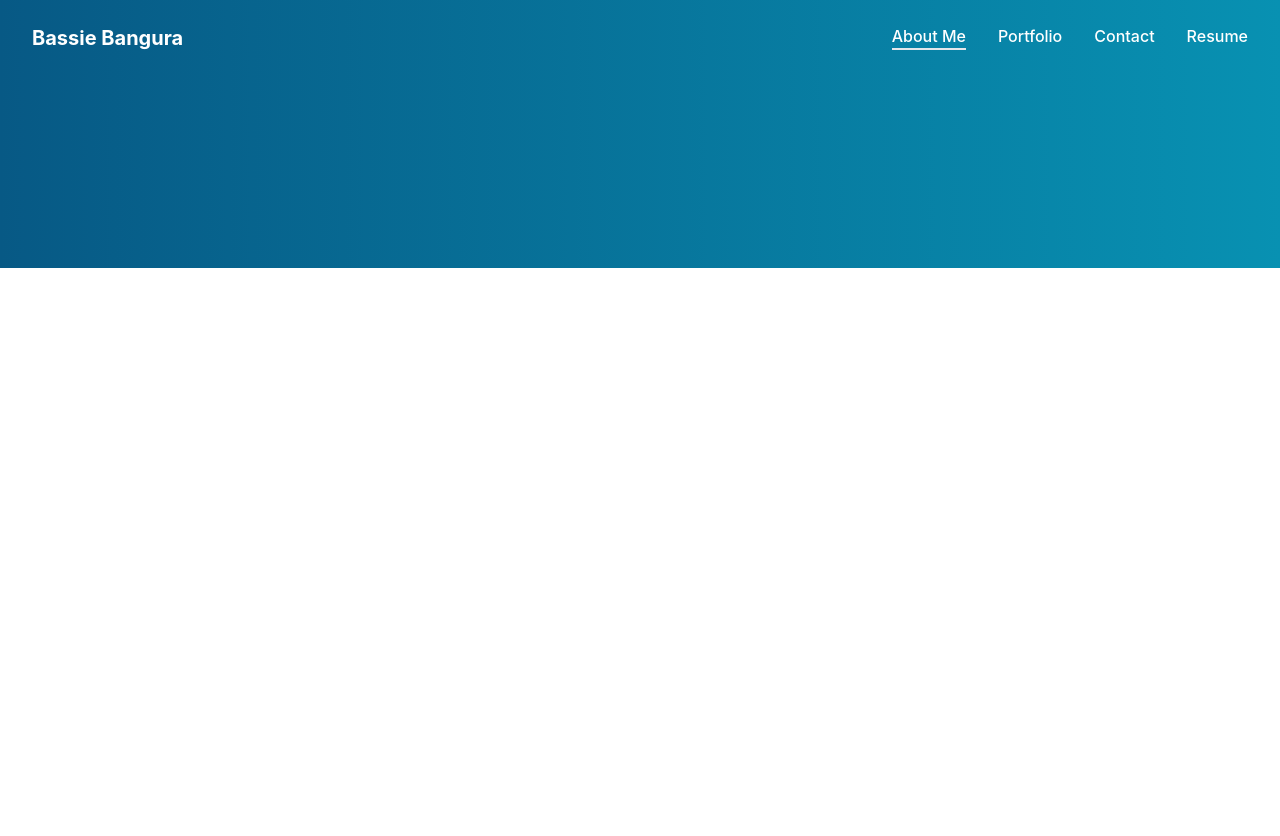
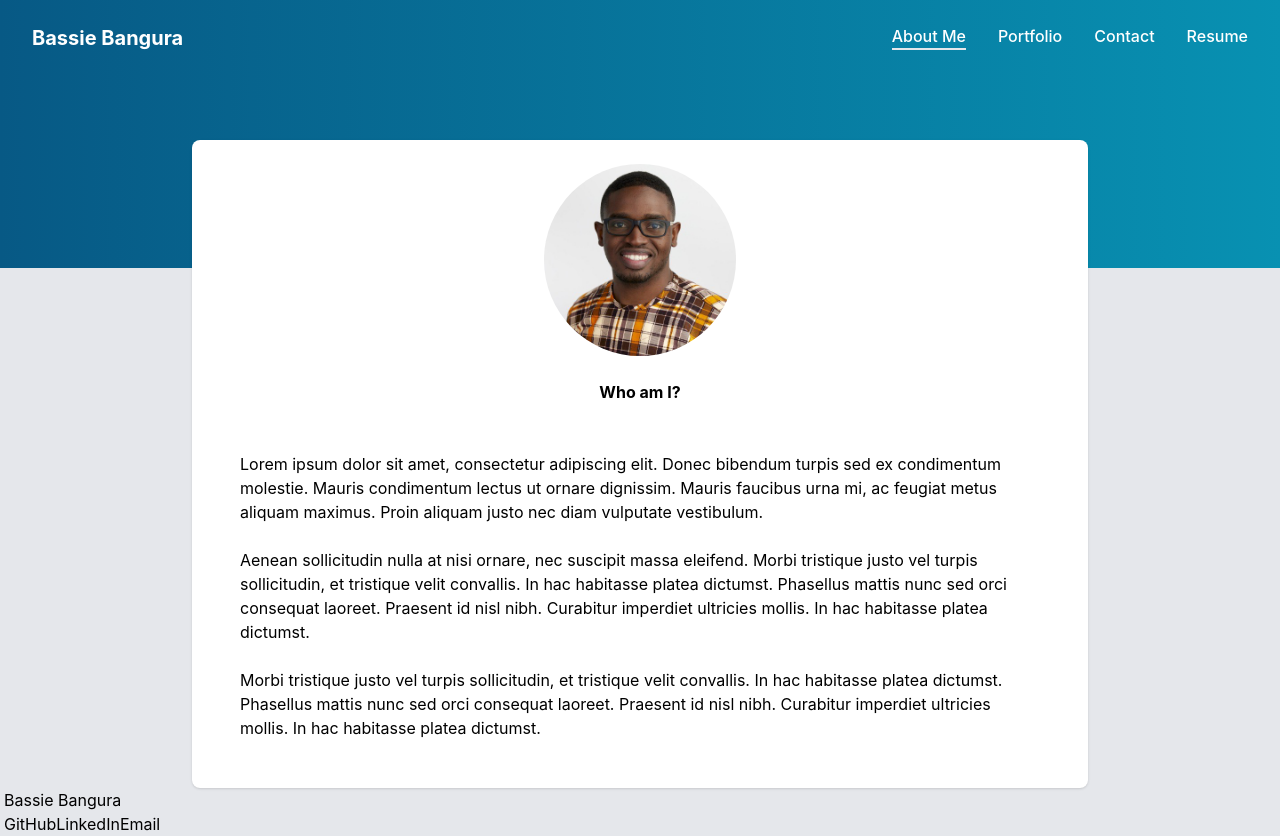
Before and after one commit to bassiebangura/react-portfolio, a React (Create React App) app: page / in a window 1280 px wide. Before the commit the page ends 800 px from the top, so only its background shows below. Built offline with nearby package versions, Linux system fonts and the light colour scheme.

Commit message:
Add about me section

```diff
--- a/public/index.html
+++ b/public/index.html
@@ -1,5 +1,5 @@
 <!DOCTYPE html>
-<html lang="en">
+<html lang="en" class="h-full bg-gray-200">
   <head>
     <meta charset="utf-8" />
     <link rel="icon" href="%PUBLIC_URL%/favicon.ico" />
@@ -26,7 +26,7 @@
     -->
     <title>React App</title>
   </head>
-  <body>
+  <body class="h-full">
     <noscript>You need to enable JavaScript to run this app.</noscript>
     <div id="root"></div>
     <!--
--- a/src/App.js
+++ b/src/App.js
@@ -1,6 +1,10 @@
 import './App.css';
 import React, {useState} from 'react';
 import Header from './components/header';
+import About from './components/about';
+import Contact from './components/contact';
+import Footer from './components/footer';
+
 
 function App() {
   //about me is the default page
@@ -12,8 +16,15 @@ function App() {
   ];
   const [currentTitle, setCurrentTitle] = useState(navItems[0].title);
   return (
-    <div>
-       <Header navItems={navItems} currentTitle={currentTitle} setCurrentTitle={setCurrentTitle}/>
+    <div className='flex flex-col h-full bg-gray-200'>
+      <Header navItems={navItems} currentTitle={currentTitle} setCurrentTitle={setCurrentTitle} />
+      <main>
+        {currentTitle === 'About Me' && <About />}
+        {currentTitle === 'Contact' && <Contact />}
+        {/* {currentTitle === 'Resume' && <Resume />} */}
+        {/* {currentTitle === 'Portfolio' && <Portfolio />} */}
+      </main>
+      <Footer />
     </div>
   );
 }
--- a/src/components/about/index.js
+++ b/src/components/about/index.js
@@ -0,0 +1,43 @@
+import React from 'react';
+import avatarImage from '../../assets/images/avatar.jpeg';
+
+function About() {
+    return (
+        <section aria-labelledby="about-me-section">
+            <div className="flex flex-col overflow-hidden p-6 rounded-lg mx-4 max-w-4xl  bg-white shadow mt-6 md:mx-auto  md:-mt-32 ">
+                <div className='justify-center'>
+                    <img src={avatarImage} className="h-48 w-48 rounded-full mx-auto" alt="avatar-image" />
+                </div>
+                <h1 className='p-6 text-center font-bold'>Who am I?</h1>
+                <div>
+                    <p className='p-6'>
+                        Lorem ipsum dolor sit amet, consectetur adipiscing elit.
+                        Donec bibendum turpis sed ex condimentum molestie.
+                        Mauris condimentum lectus ut ornare dignissim.
+                        Mauris faucibus urna mi, ac feugiat metus aliquam maximus.
+                        Proin aliquam justo nec diam vulputate vestibulum.
+                        <br></br>
+                        <br></br>
+                        Aenean sollicitudin nulla at nisi ornare, nec suscipit massa eleifend.
+                        Morbi tristique justo vel turpis sollicitudin, et tristique velit convallis.
+                        In hac habitasse platea dictumst.
+                        Phasellus mattis nunc sed orci consequat laoreet.
+                        Praesent id nisl nibh.
+                        Curabitur imperdiet ultricies mollis.
+                        In hac habitasse platea dictumst.
+                        <br></br>
+                        <br></br>
+                        Morbi tristique justo vel turpis sollicitudin, et tristique velit convallis.
+                        In hac habitasse platea dictumst.
+                        Phasellus mattis nunc sed orci consequat laoreet.
+                        Praesent id nisl nibh.
+                        Curabitur imperdiet ultricies mollis.
+                        In hac habitasse platea dictumst.
+                    </p>
+                </div>
+            </div>
+        </section>
+      )
+  }
+
+export default About;
--- a/src/components/contact/index.js
+++ b/src/components/contact/index.js
@@ -0,0 +1,18 @@
+import React from 'react';
+
+function Contact() {
+    return (
+      <section className="my-5">
+          <h1 id="contact">Contact Me</h1>
+          {/* <img src={coverImage} className="my-2" style={{ width: "100%" }} alt="cover" /> */}
+          <div className="my-2">
+          <p>
+            Lorem ipsum dolor sit amet, consectetur adipiscing elit.
+            Donec bibendum turpis sed
+            </p>
+        </div>
+        </section>
+        )
+    }
+
+export default Contact;
--- a/src/components/footer/index.js
+++ b/src/components/footer/index.js
@@ -0,0 +1,16 @@
+import React from "react";
+
+function Footer() {
+    return (
+        <footer className="flex-row justify-self-end">
+        <h2 className="flex-row px-1">Bassie Bangura</h2>
+        <div className="flex-row px-1">
+            <a href="   ">GitHub</a>
+            <a href="   ">LinkedIn</a>
+            <a href="   ">Email</a>
+        </div>
+        </footer>
+    )
+}
+
+export default Footer;
--- a/src/components/header/index.js
+++ b/src/components/header/index.js
@@ -6,7 +6,7 @@ export default function Header({navItems, currentTitle, setCurrentTitle}) {
     return (
       <header className="bg-gradient-to-r from-sky-800 to-cyan-600 md:pb-48">
         <div className="mx-auto max-w-7xl px-4 sm:px-6 lg:px-8" aria-label="Top">
-          <div className="flex flex-wrap w-full justify-between border-b border-white py-6 md:border-none">
+          <div className="flex flex-wrap w-full justify-between border-white py-6 md:border-none">
             <h1 className="w-full text-xl text-white text-center font-bold md:text-left md:w-auto">Bassie Bangura</h1>
             <Navigation navItems={navItems} currentTitle={currentTitle} setCurrentTitle={setCurrentTitle}/>
           </div>
```
Also changed, not shown: src/assets/images/avatar.jpeg (added).
